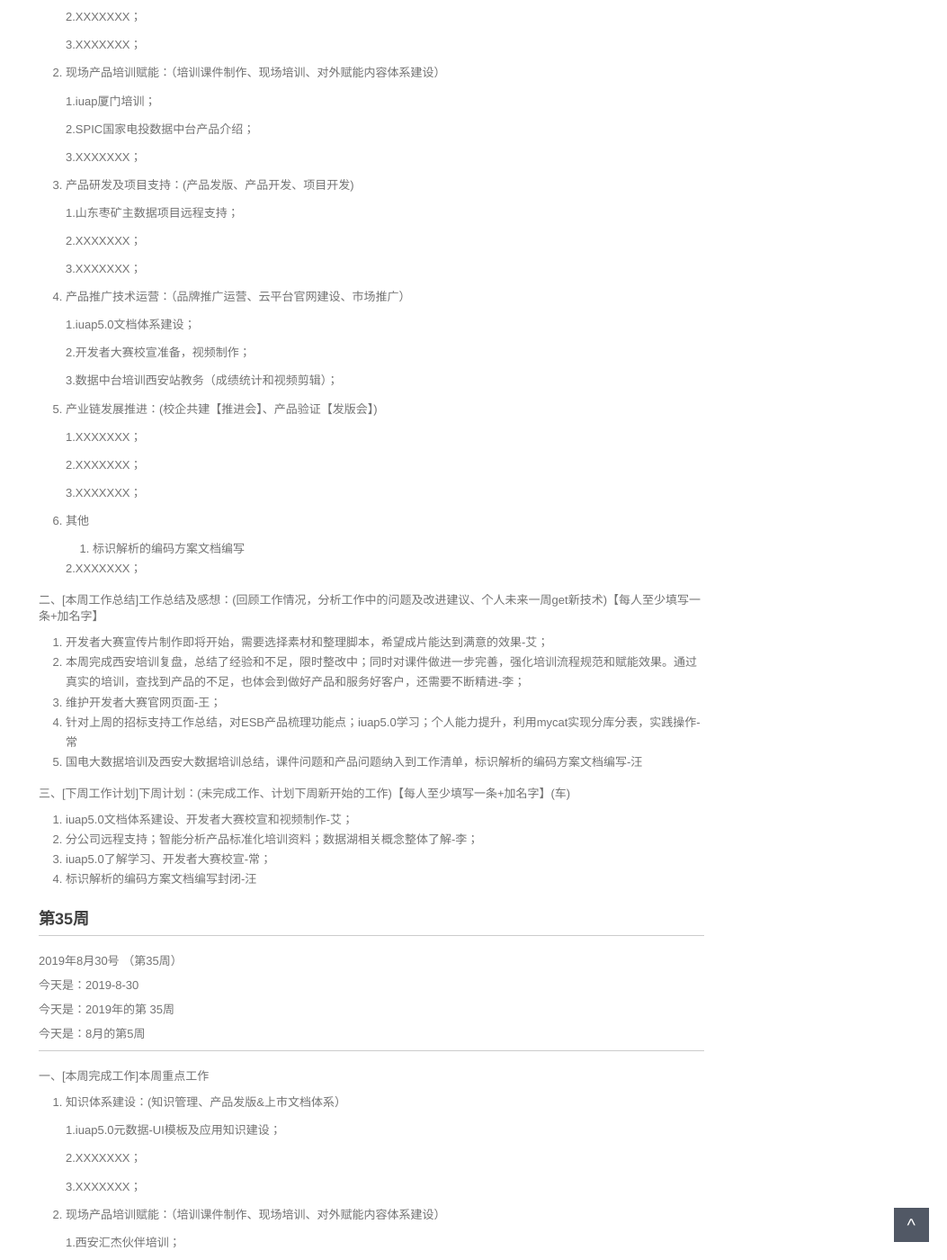
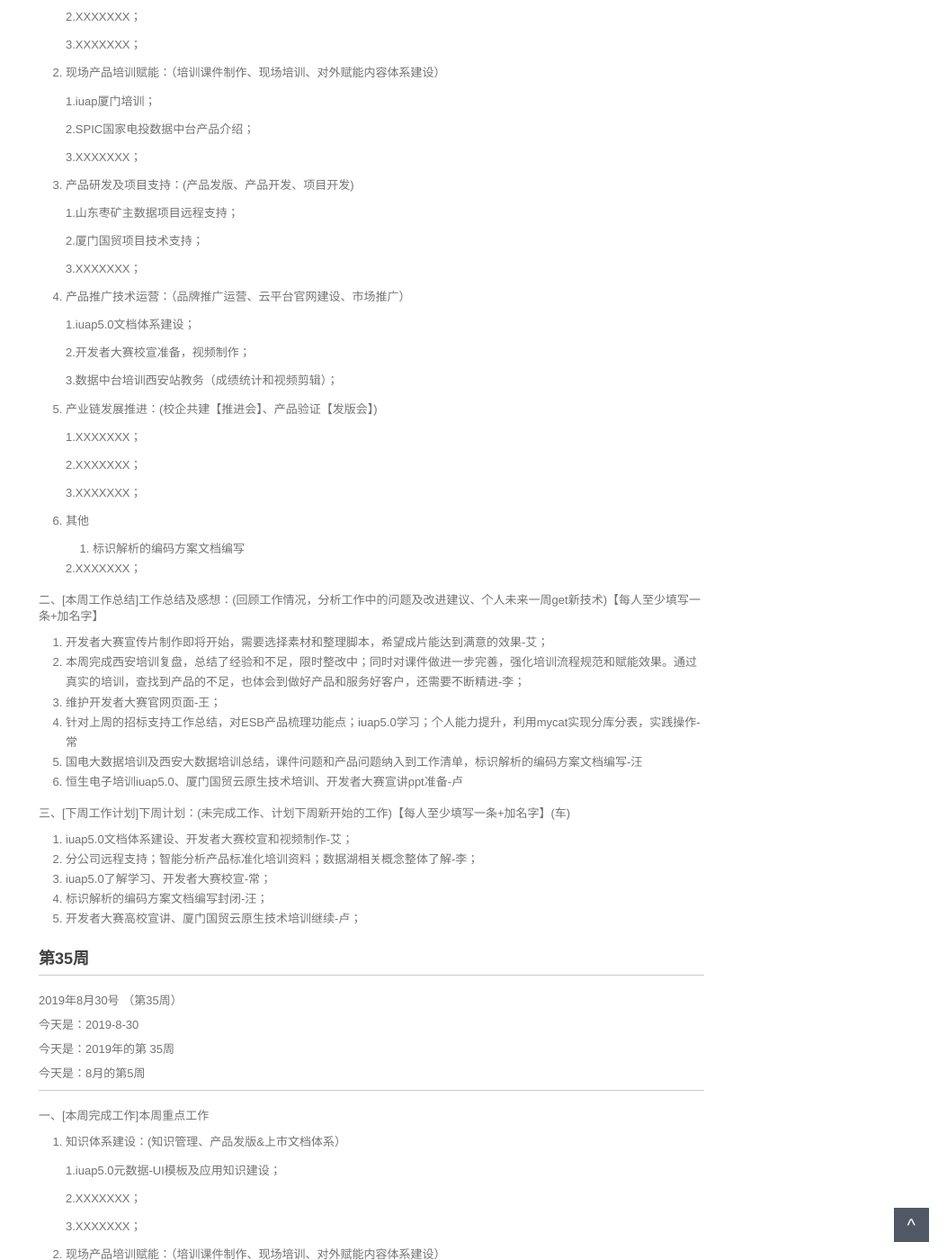
Before and after one commit to walllFlower/blog, a Jekyll site: the page built from _posts/2018-07-17-day_report_cxz.md, in a window 1280 px wide and 1400 px high, scrolled down 590 px. Shown: the whole window at 90% size, without its empty margins (227-1280 px from the left). Built offline with Jekyll 4.4.1, drawn with Linux system fonts in a browser that asks for light colours; comment, search, counter and statistics services are not loaded.

Commit message:
Update 2018-07-17-day_report_cxz.md

```diff
--- a/_posts/2018-07-17-day_report_cxz.md
+++ b/_posts/2018-07-17-day_report_cxz.md
@@ -44,7 +44,7 @@ categories: 技术运营工作周报
 
     1.山东枣矿主数据项目远程支持；
 
-    2.XXXXXXX；
+    2.厦门国贸项目技术支持；
 
     3.XXXXXXX；
 
@@ -78,14 +78,15 @@ categories: 技术运营工作周报
 3. 维护开发者大赛官网页面-王；
 4. 针对上周的招标支持工作总结，对ESB产品梳理功能点；iuap5.0学习；个人能力提升，利用mycat实现分库分表，实践操作-常
 5. 国电大数据培训及西安大数据培训总结，课件问题和产品问题纳入到工作清单，标识解析的编码方案文档编写-汪
+6. 恒生电子培训iuap5.0、厦门国贸云原生技术培训、开发者大赛宣讲ppt准备-卢
 
 三、[下周工作计划]下周计划：(未完成工作、计划下周新开始的工作)【每人至少填写一条+加名字】(车)
 
 1. iuap5.0文档体系建设、开发者大赛校宣和视频制作-艾；
 2. 分公司远程支持；智能分析产品标准化培训资料；数据湖相关概念整体了解-李；
 3. iuap5.0了解学习、开发者大赛校宣-常；
-4. 标识解析的编码方案文档编写封闭-汪
-
+4. 标识解析的编码方案文档编写封闭-汪；
+5. 开发者大赛高校宣讲、厦门国贸云原生技术培训继续-卢；
 
 
 ###  第35周
```
